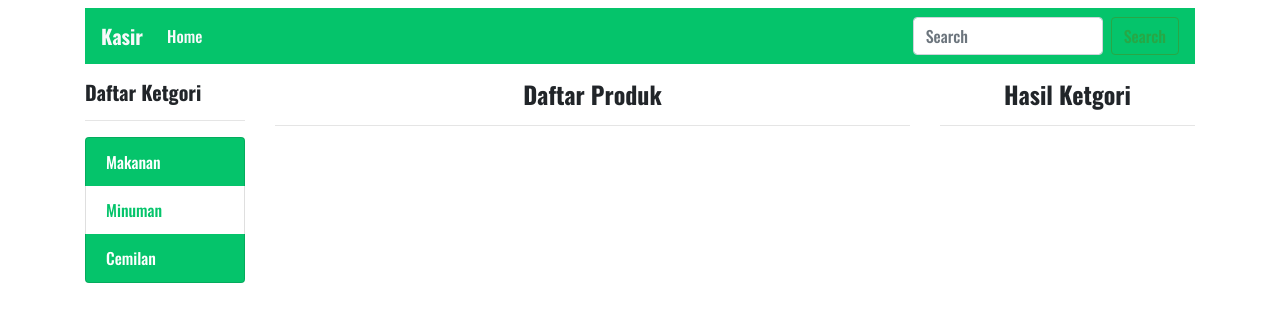
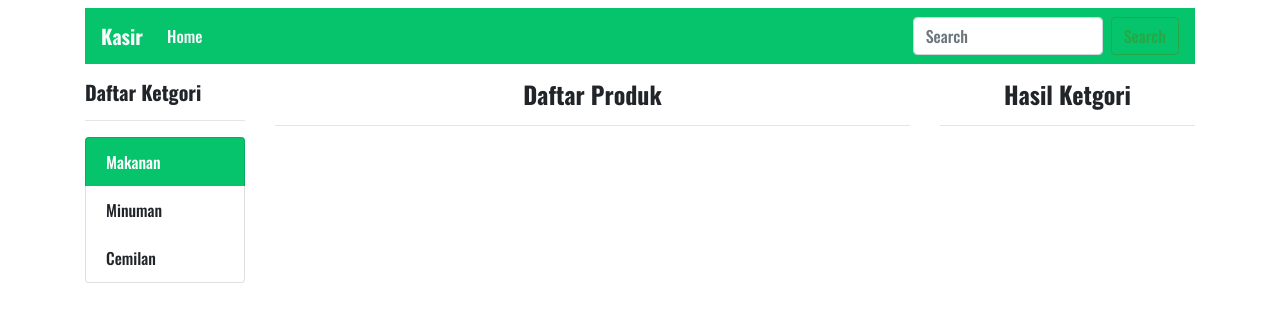
Before and after one commit to Tesargantarasuherman/kasir-app, a React (Create React App) app: page / in a window 1280 px wide. Shown: the top 322 px of the page. Built offline with nearby package versions, Linux system fonts and the light colour scheme; data requests are answered from the project's data file.

Commit message:
update kategori button

```diff
--- a/src/components/ListCategory.jsx
+++ b/src/components/ListCategory.jsx
@@ -49,7 +49,7 @@ export default class ListCategory extends Component {
                     {
                         categories && categories.map((category) => {
                             return (
-                                <li className="list-group-item" key={category.id} onClick={() => gantiKategori(category.nama)}><Icon nama={category.nama} />{category.nama}  </li>
+                                <li className={`list-group-item ${kategoriYangDipilih == category.nama && `kategori-aktif`}`} key={category.id} onClick={() => gantiKategori(category.nama)}><Icon nama={category.nama} />{category.nama}  </li>
                             )
                         })
                     }
--- a/src/index.css
+++ b/src/index.css
@@ -11,11 +11,11 @@ code {
   font-family: source-code-pro, Menlo, Monaco, Consolas, 'Courier New',
     monospace;
 }
-.list-group-item:nth-child(odd) {
+.list-group-item {
+  cursor: pointer;
+}
+
+.kategori-aktif{
   background-color: #05c46b !important;
   color: #ffffff;
 }
-.list-group-item:nth-child(even) {
-  background-color: #ffffff !important;
-  color: #05c46b !important;
-}
```
